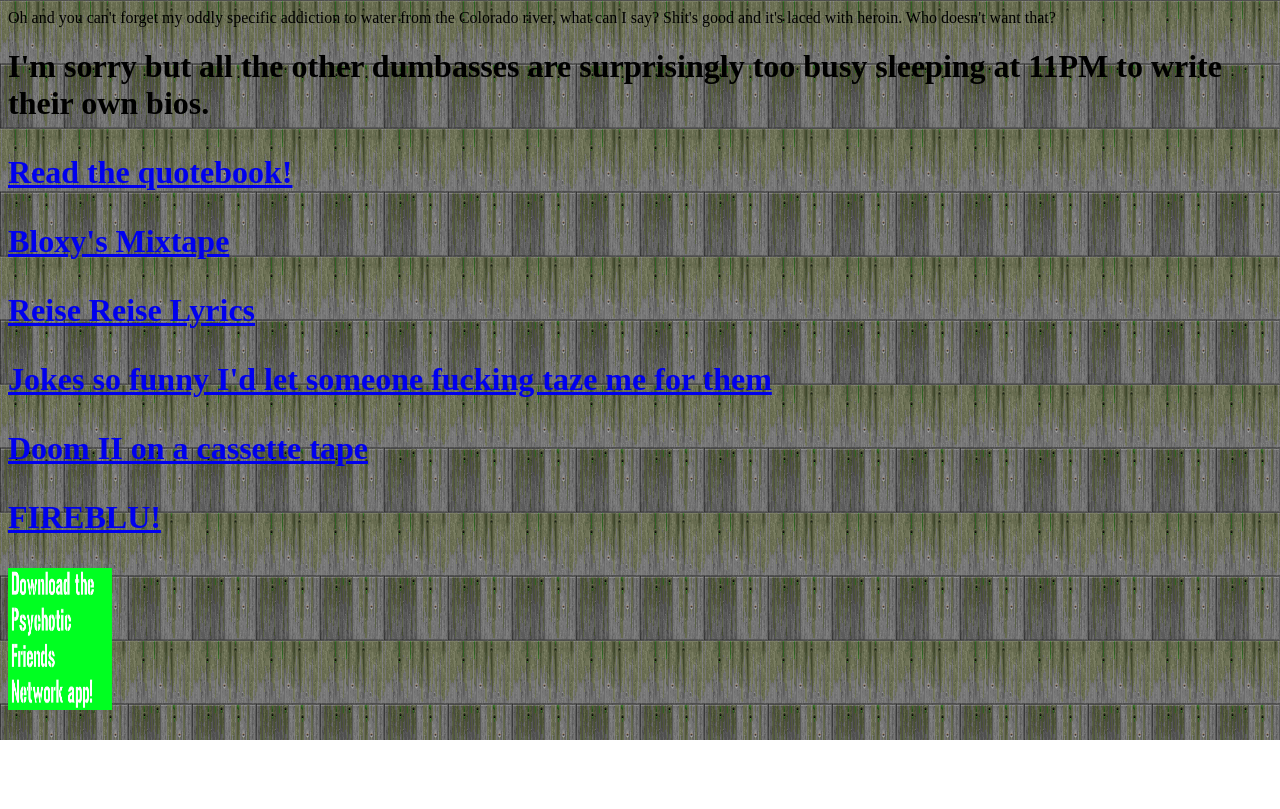
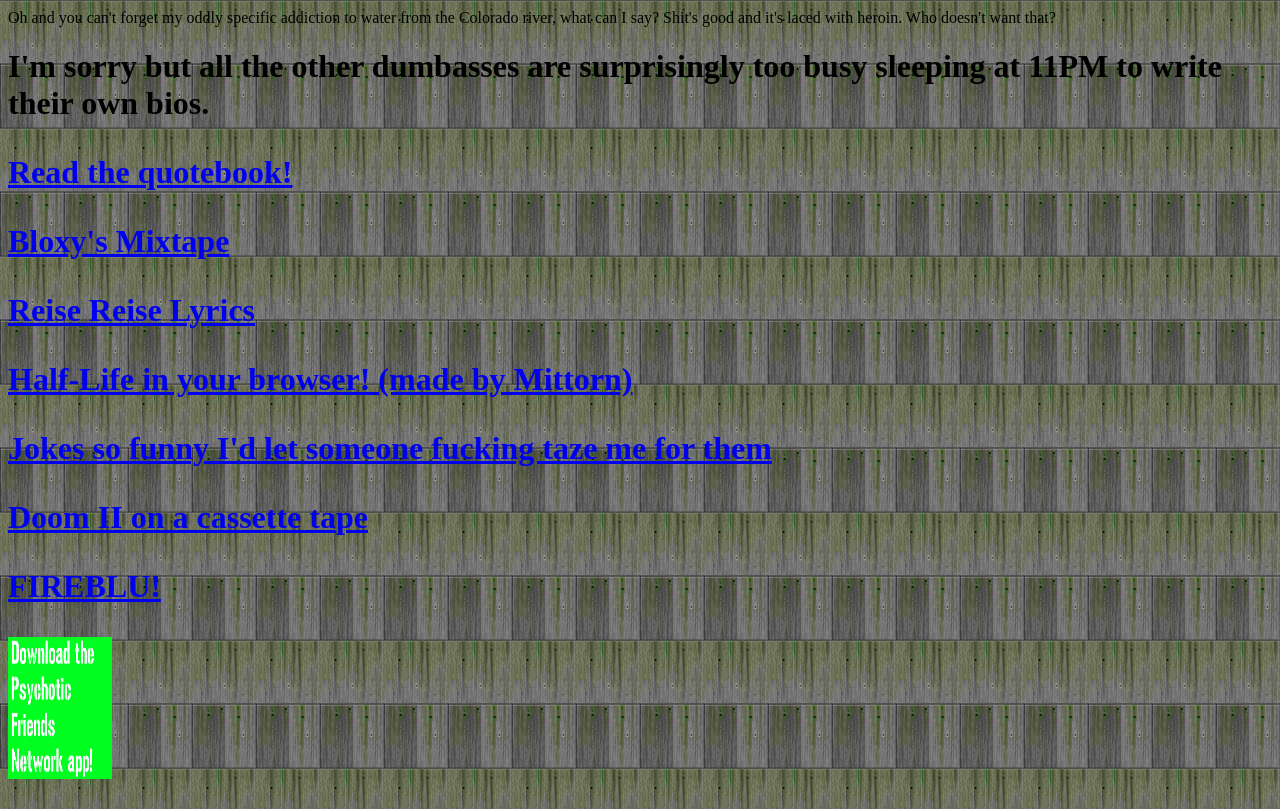
Before and after one commit to thatsnotsoup/PsychoticFriendsNetwork, a plain HTML site: page index.html in a window 1280 px wide. Shown: the part 768-1577 px from the top of the page. Before the commit the page ends 1508 px from the top, so only its background shows below. Drawn offline with Linux system fonts and the light colour scheme.

Commit message:
Update index.html

```diff
--- a/index.html
+++ b/index.html
@@ -51,6 +51,7 @@ with heroin. Who doesn't want that?</p>
 
 <p><a href="reisereise.html">Reise Reise Lyrics</a></p>
 
+<p><a href="xash.html">Half-Life in your browser! (made by Mittorn)</a></p>
 
 <p><a href="funnyshit.html">Jokes so funny I'd let someone fucking taze me for them</a></p>
 
```
